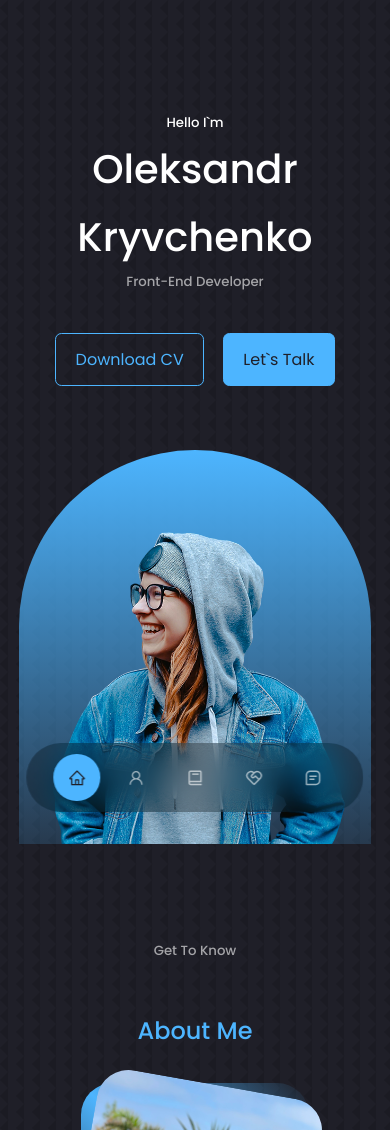
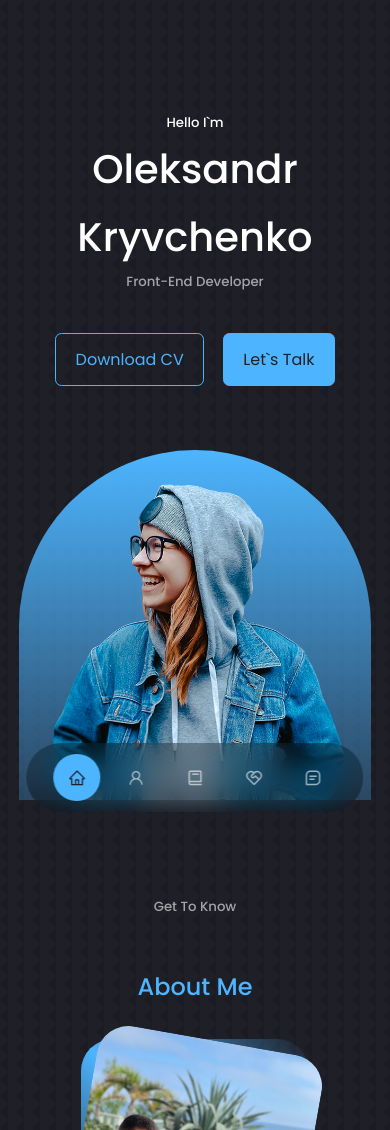
Before and after one commit to Kryvchenko/kryo-portfolio, a React (Create React App) app: page / in a window 390 px wide. Shown: the top 1130 px of the page. Built offline with nearby package versions, Linux system fonts and the light colour scheme.

Commit message:
css test

```diff
--- a/src/components/header/header.css
+++ b/src/components/header/header.css
@@ -46,7 +46,7 @@ header {
     margin-top: 4rem;
     border-radius: 12rem 12rem 0 0;
     overflow: hidden;
-    padding: 5rem 1.5rem 1.5rem 1.5rem;
+    padding: 2rem 1.5rem 1.5rem 1.5rem;
 }
 
 /* SROLL DOWN */
@@ -73,16 +73,13 @@ header {
 
 @media screen and (max-width: 1024px) {
     header {
-        height: 68vh;
+        height: 800px
     }
 }
 
 /* Media Queries Small */
 
 @media screen and (max-width: 600px) {
-    header {
-        height: 100vh;
-    }
     .header__socials, .scroll__down {
         display: none;
     }
```
